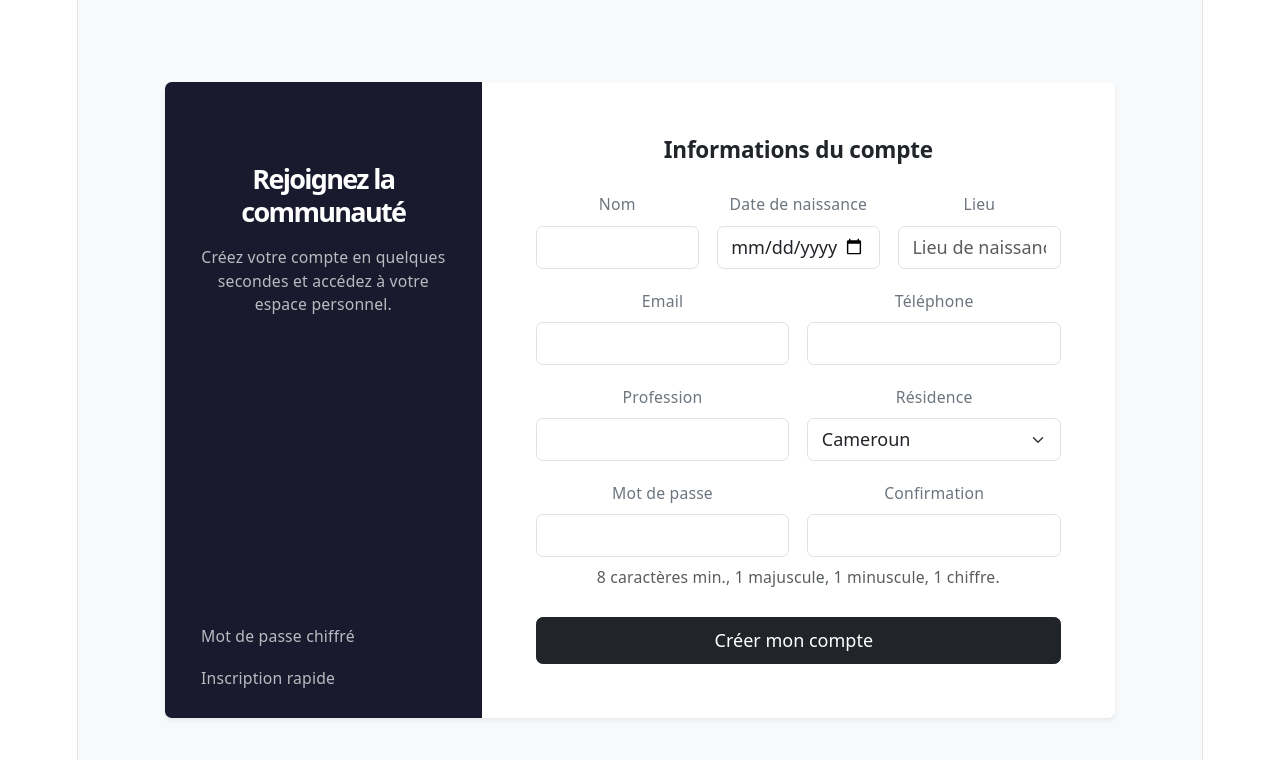
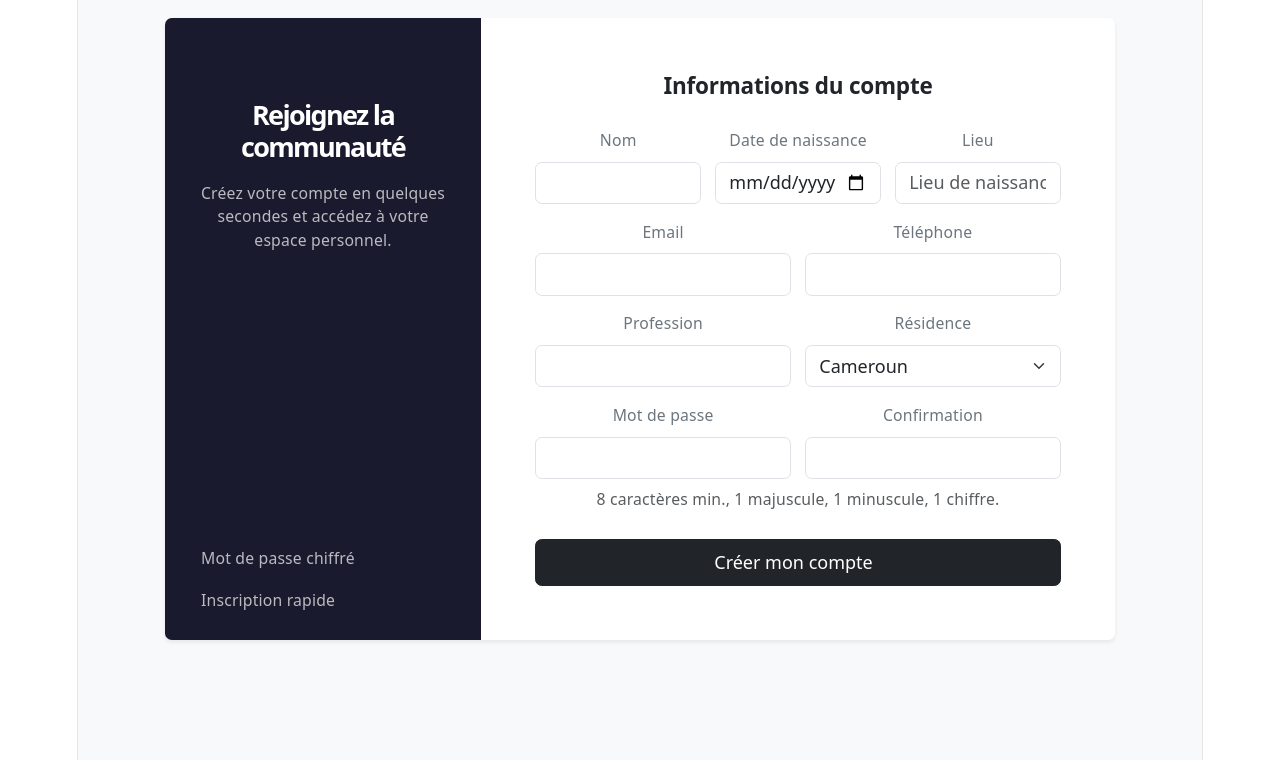
Before and after one commit to foyem10/formulaire-d-inscription, a React (Vite) app: page / in a window 1280 px wide. Shown: the top 760 px of the page. Built offline with nearby package versions, Linux system fonts and the light colour scheme.

Commit message:
fix: modification formulaire

```diff
--- a/src/App2.tsx
+++ b/src/App2.tsx
@@ -129,20 +129,26 @@ function App() {
     }
   }
 
+  const fieldRowStyle: React.CSSProperties = { display: 'flex', flexWrap: 'nowrap', gap: '0.75rem' }
+  const field3Style: React.CSSProperties = { flex: '1 1 33.333%', minWidth: 0 }
+  const field2Style: React.CSSProperties = { flex: '1 1 50%', minWidth: 0 }
+
   return (
-    <div className="d-flex align-items-center justify-content-center min-vh-100 bg-light p-3">
-      <div className="card shadow-sm border-0 overflow-hidden" style={{ maxWidth: '950px', width: '100%' }}>
-        <div className="row g-0">
+    <div style={{ minHeight: '100vh', backgroundColor: '#f8f9fa', overflowX: 'auto', padding: '1rem' }}>
+      <div
+        className="card shadow-sm border-0 overflow-hidden mx-auto"
+        style={{ width: '950px', minWidth: '950px' }}
+      >
+        <div style={{ display: 'flex', flexWrap: 'nowrap' }}>
 
           {/* Colonne gauche — branding */}
           <div
-            className="col-12 col-lg-4 d-flex flex-column justify-content-between text-white p-4"
-            style={{ background: '#1a1a2e' }}
+            className="d-flex flex-column justify-content-between text-white p-4"
+            style={{ background: '#1a1a2e', flex: '0 0 316px', width: '316px' }}
           >
             <div>
               <div className="d-flex align-items-center gap-2 mb-5">
                 <i className="bi bi-person-circle fs-4"></i>
-
               </div>
               <h1 className="h4 fw-semibold mb-3">Rejoignez la communauté</h1>
               <p className="small" style={{ color: 'rgba(255,255,255,0.7)' }}>
@@ -162,7 +168,7 @@ function App() {
           </div>
 
           {/* Colonne droite — formulaire */}
-          <div className="col-12 col-lg-8">
+          <div style={{ flex: '0 0 634px', width: '634px' }}>
             <div className="p-4 p-md-5">
 
               {envoye ? (
@@ -173,13 +179,12 @@ function App() {
                 </div>
               ) : (
                 <>
-
                   <h2 className="h5 fw-semibold mb-4">Informations du compte</h2>
 
                   <form onSubmit={handleSubmit} noValidate>
 
-                    <div className="row g-3 mb-3">
-                      <div className="col-6 col-lg-4">
+                    <div style={{ ...fieldRowStyle, marginBottom: '0.75rem' }}>
+                      <div style={field3Style}>
                         <label htmlFor="Nom" className="form-label small text-secondary">Nom</label>
                         <input
                           type="text"
@@ -189,7 +194,7 @@ function App() {
                           onChange={(e) => setNom(e.target.value)}
                         />
                       </div>
-                      <div className="col-6 col-lg-4">
+                      <div style={field3Style}>
                         <label htmlFor="Age" className="form-label small text-secondary">Date de naissance</label>
                         <input
                           type="date"
@@ -199,7 +204,7 @@ function App() {
                           onChange={(e) => setAge(e.target.value)}
                         />
                       </div>
-                      <div className="col-12 col-lg-4">
+                      <div style={field3Style}>
                         <label htmlFor="Lieu" className="form-label small text-secondary">Lieu</label>
                         <input
                           type="text"
@@ -212,8 +217,8 @@ function App() {
                       </div>
                     </div>
 
-                    <div className="row g-3 mb-3">
-                      <div className="col-6">
+                    <div style={{ ...fieldRowStyle, marginBottom: '0.75rem' }}>
+                      <div style={field2Style}>
                         <label htmlFor="Email" className="form-label small text-secondary">Email</label>
                         <input
                           type="email"
@@ -224,7 +229,7 @@ function App() {
                         />
                         {emailError && <div className="invalid-feedback">{emailError}</div>}
                       </div>
-                      <div className="col-6">
+                      <div style={field2Style}>
                         <label htmlFor="Tel" className="form-label small text-secondary">Téléphone</label>
                         <input
                           type="tel"
@@ -236,8 +241,8 @@ function App() {
                       </div>
                     </div>
 
-                    <div className="row g-3 mb-3">
-                      <div className="col-6">
+                    <div style={{ ...fieldRowStyle, marginBottom: '0.75rem' }}>
+                      <div style={field2Style}>
                         <label htmlFor="Profession" className="form-label small text-secondary">Profession</label>
                         <input
                           type="text"
@@ -247,7 +252,7 @@ function App() {
                           onChange={(e) => setProfession(e.target.value)}
                         />
                       </div>
-                      <div className="col-6">
+                      <div style={field2Style}>
                         <label htmlFor="Residence" className="form-label small text-secondary">Résidence</label>
                         <select
                           id="Residence"
@@ -267,8 +272,8 @@ function App() {
                       </div>
                     </div>
 
-                    <div className="row g-3 mb-2">
-                      <div className="col-6">
+                    <div style={{ ...fieldRowStyle, marginBottom: '0.5rem' }}>
+                      <div style={field2Style}>
                         <label htmlFor="Password" className="form-label small text-secondary">Mot de passe</label>
                         <input
                           type="password"
@@ -279,7 +284,7 @@ function App() {
                         />
                         {passwordError && <div className="invalid-feedback">{passwordError}</div>}
                       </div>
-                      <div className="col-6">
+                      <div style={field2Style}>
                         <label htmlFor="Password2" className="form-label small text-secondary">Confirmation</label>
                         <input
                           type="password"
```
